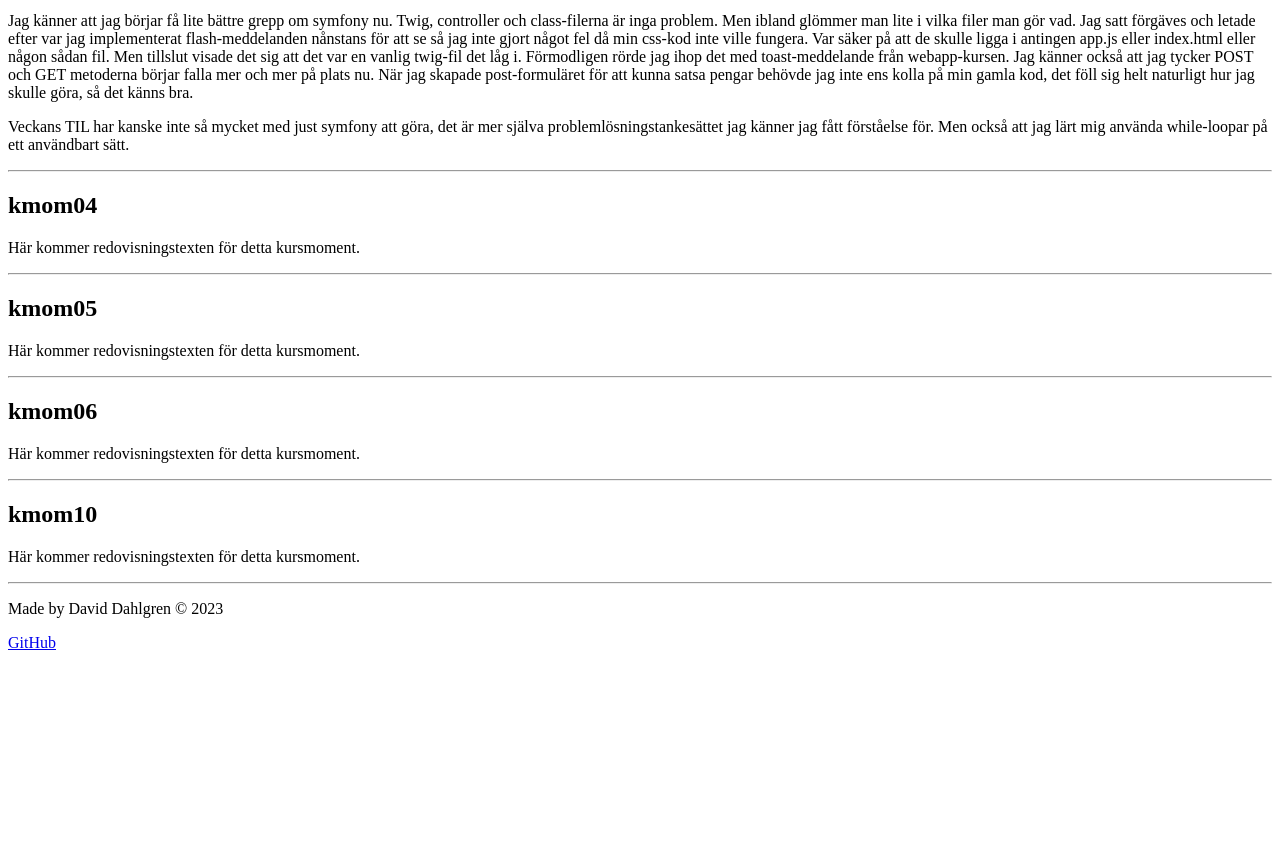
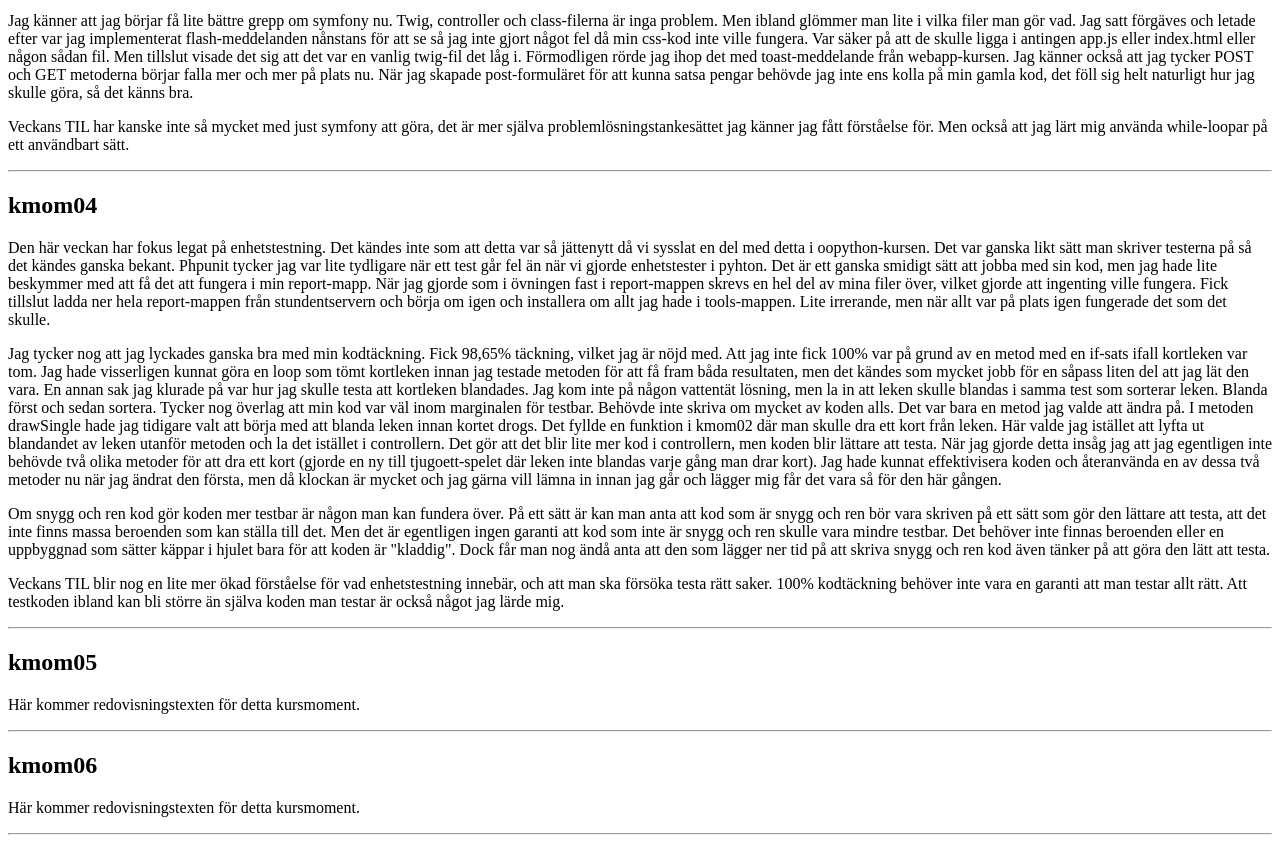
Before and after one commit to DaveGeorge81/mvc-vt23, a Symfony app: template templates/report.html.twig in a window 1280 px wide. Shown: the part 1869-2720 px from the top of the page. Before the commit the page ends 2519 px from the top, so only its background shows below. Run offline with Twig, Linux system fonts and the light colour scheme; the template is opened without the code that fills it, so the values that code supplies are empty; some libraries are stand-ins or nearby versions.

Commit message:
report for kmom04

```diff
--- a/templates/report.html.twig
+++ b/templates/report.html.twig
@@ -104,7 +104,25 @@
 
         <hr>
         <h2 id="kmom04">kmom04</h2>
-        <p>Här kommer redovisningstexten för detta kursmoment.</p>
+        <p>Den här veckan har fokus legat på enhetstestning. Det kändes inte som att detta var så jättenytt då vi sysslat en del med detta i oopython-kursen. Det var ganska likt sätt man skriver testerna på så det kändes ganska bekant.
+        Phpunit tycker jag var lite tydligare när ett test går fel än när vi gjorde enhetstester i pyhton. Det är ett ganska smidigt sätt att jobba med sin kod, men jag hade lite beskymmer med att få det att fungera i min report-mapp. När jag gjorde
+        som i övningen fast i report-mappen skrevs en hel del av mina filer över, vilket gjorde att ingenting ville fungera. Fick tillslut ladda ner hela report-mappen från stundentservern och börja om igen och installera om allt jag hade i tools-mappen.
+        Lite irrerande, men när allt var på plats igen fungerade det som det skulle.</p>
+
+        <p>Jag tycker nog att jag lyckades ganska bra med min kodtäckning. Fick 98,65% täckning, vilket jag är nöjd med. Att jag inte fick 100% var på grund av en metod med en if-sats ifall kortleken var tom. Jag hade visserligen kunnat göra en loop som
+        tömt kortleken innan jag testade metoden för att få fram båda resultaten, men det kändes som mycket jobb för en såpass liten del att jag lät den vara. En annan sak jag klurade på var hur jag skulle testa att kortleken blandades. Jag kom inte på någon
+        vattentät lösning, men la in att leken skulle blandas i samma test som sorterar leken. Blanda först och sedan sortera. Tycker nog överlag att min kod var väl inom marginalen för testbar. Behövde inte skriva om mycket av koden alls. Det var bara en metod
+        jag valde att ändra på. I metoden drawSingle hade jag tidigare valt att börja med att blanda leken innan kortet drogs. Det fyllde en funktion i kmom02 där man skulle dra ett kort från leken. Här valde jag istället att lyfta ut blandandet av leken utanför
+        metoden och la det istället i controllern. Det gör att det blir lite mer kod i controllern, men koden blir lättare att testa. När jag gjorde detta insåg jag att jag egentligen inte behövde två olika metoder för att dra ett kort (gjorde en ny till tjugoett-spelet
+        där leken inte blandas varje gång man drar kort). Jag hade kunnat effektivisera koden och återanvända en av dessa två metoder nu när jag ändrat den första, men då klockan är mycket och jag gärna vill lämna in innan jag går och lägger mig får det vara så för den
+        här gången. </p>
+
+        <p>Om snygg och ren kod gör koden mer testbar är någon man kan fundera över. På ett sätt är kan man anta att kod som är snygg och ren bör vara skriven på ett sätt som gör den lättare att testa, att det inte finns massa beroenden som kan ställa till det. Men det är
+        egentligen ingen garanti att kod som inte är snygg och ren skulle vara mindre testbar. Det behöver inte finnas beroenden eller en uppbyggnad som sätter käppar i hjulet bara för att koden är "kladdig". Dock får man nog ändå anta att den som lägger ner tid på att skriva
+        snygg och ren kod även tänker på att göra den lätt att testa.</p>
+
+        <p>Veckans TIL blir nog en lite mer ökad förståelse för vad enhetstestning innebär, och att man ska försöka testa rätt saker. 100% kodtäckning behöver inte vara en garanti att man testar allt rätt. Att testkoden ibland kan bli större än själva koden man testar är också
+        något jag lärde mig.</p>
 
         <hr>
         <h2 id="kmom05">kmom05</h2>
```
